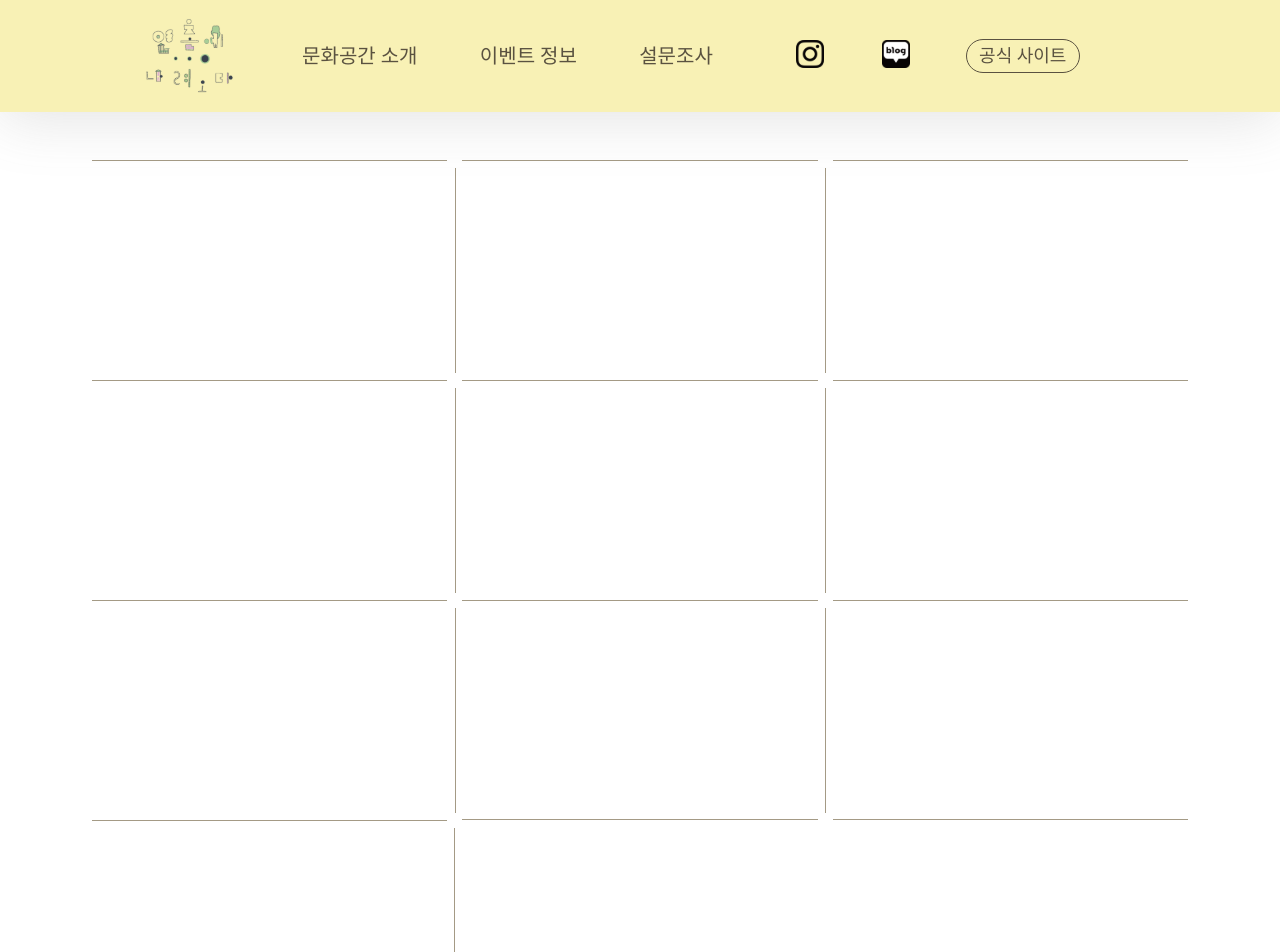
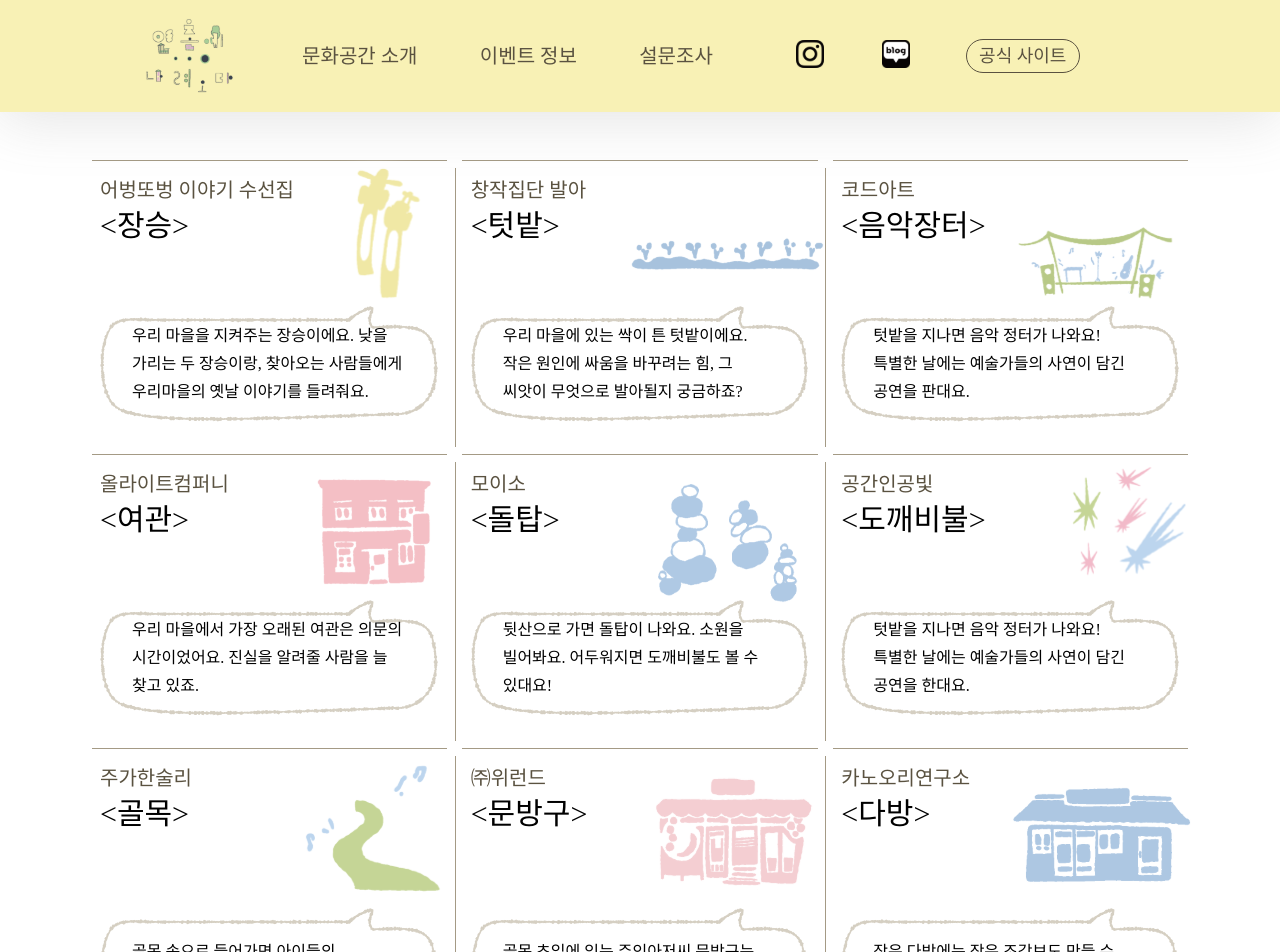
Before and after one commit to APPS-sookmyung/2025-INCHEON-SITE, a React (Vite) app: page /spaces in a window 1280 px wide. Shown: the top 952 px of the page. Built offline with nearby package versions, Linux system fonts and the light colour scheme; a web font is replaced by a local one.

Commit message:
#56 feat: 장소 데이터 파일 이미지 추가 및 목록 페이지  업데이트

```diff
--- a/src/data/places.js
+++ b/src/data/places.js
@@ -1,88 +1,155 @@
+import jangseungImg from '@/assets/svg/space-jangseung.svg';
+import teotbatImg from '@/assets/svg/space-teotbat.svg';
+import eumakjangteoImg from '@/assets/svg/space-eumakjangteo.svg';
+import yeogwanImg from '@/assets/svg/space-yeogwan.svg';
+import doltapImg from '@/assets/svg/space-doltap.svg';
+import dokkaebibulImg from '@/assets/svg/space-dokkaebibul.svg';
+import munbangguImg from '@/assets/svg/space-munbanggu.svg';
+import dabangImg from '@/assets/svg/space-dabang.svg';
+import bangatganImg from '@/assets/svg/space-bangatgan.svg';
+import golmokImg from '@/assets/svg/space-golmok.svg';
+
 export const PLACES = [
   {
     id: 'jangseung',
     subtitle: '어벙또벙 이야기 수선집',
-    title: '장승',
+    title: '<장승>',
     content:
       '우리 마을을 지켜주는 장승이에요. 낮을 가리는 두 장승이랑, 찾아오는 사람들에게 우리마을의 옛날 이야기를 들려줘요.',
-    image: '@/assets/svg/space-jangseung.svg',
+    image: jangseungImg,
     hoverBgColor: 'var(--color-primary-4)',
+    hoverTitle: '< 어벙대장군과 또벙여장군이 들려주는 전설들을 만나보세요! >',
+    hoverContent:
+      '이야기가 모이고 만들어지는 이야기 수선집\n... 더보기',
+    time: '13:00 -18:00',
+    address: '인천 동구 송림로 16, 2층',
   },
   {
     id: 'teotbat',
     subtitle: '창작집단 발아',
-    title: '텃밭',
+    title: '<텃밭>',
     content:
       '우리 마을에 있는 싹이 튼 텃밭이에요. 작은 원인에 싸움을 바꾸려는 힘, 그 씨앗이 무엇으로 발아될지 궁금하죠?',
-    image: '@/assets/svg/space-teotbat.svg',
+    image: teotbatImg,
     hoverBgColor: 'var(--color-primary-3)',
+    hoverTitle: '< 읽고, 쓰고, 심고, 돌보는 작은 여정에 당신을 초대합니다. > ',
+    hoverContent:
+      '창작 도서관의 희곡을 읽으며 휴식을 가집니다. 차분하고 안전한\n... 더보기',
+    time: '12:00 -18:00',
+    address: '인천 중구 참외전로 27번길 2, 2층',
   },
   {
     id: 'eumakjangteo',
     subtitle: '코드아트',
-    title: '음악장터',
+    title: '<음악장터>',
     content:
       '텃밭을 지나면 음악 정터가 나와요! 특별한 날에는 예술가들의 사연이 담긴 공연을 판대요.',
-    image: '@/assets/svg/space-eumakjangteo.svg',
+    image: eumakjangteoImg,
     hoverBgColor: 'var(--color-primary-1)',
+    hoverTitle:
+      '< 예술과 물건, 사연이 어우러진 특별한 공간으로 여러분을 초대합니다 >',
+    hoverContent:
+      '예술가들이 가져온 물건에 대한 사연을 음악, 영상과 같이 다양한\n... 더보기',
+    time: '11월 14, 21일 18:00-22:00 / 15일, 22일 14:00-18:00',
+    address: '코드스페이스 (인천 미추홀구 주안로 78, 3층)',
   },
   {
     id: 'yeogwan',
     subtitle: '올라이트컴퍼니',
-    title: '여관',
+    title: '<여관>',
     content:
       '우리 마을에서 가장 오래된 여관은 의문의 시간이었어요. 진실을 알려줄 사람을 늘 찾고 있죠.',
-    image: '@/assets/svg/space-yeogwan.svg',
+    image: yeogwanImg,
     hoverBgColor: 'var(--color-primary-2)',
+    hoverTitle:
+      '< 오래된 여관에 남겨진 의문의 사건. 단서와 목격담을 따라, 숨겨진 진실을 밝혀내세요.>',
+    hoverContent:
+      '<여관괴담〉은 시골의 오래된 여관을 배경으로 펼쳐지는 짧고\n... 더보기',
+    time: '12:00-18:00',
+    address: '인천 중구 참외전로 27번길 2, 2층',
   },
   {
     id: 'doltap',
     subtitle: '모이소',
-    title: '돌탑',
+    title: '<돌탑>',
     content:
       '뒷산으로 가면 돌탑이 나와요. 소원을 빌어봐요. 어두워지면 도깨비불도 볼 수 있대요!',
-    image: '@/assets/svg/space-doltap.svg',
+    image: doltapImg,
     hoverBgColor: 'var(--color-primary-3)',
+    hoverTitle: '< 도심을 거닐다 나오는 돌탑을 잠시 바라보고 가세요! >',
+    hoverContent:
+      '프로젝트 스페이스 코스모스에서 진행되는 관객참여형 공공미술\n... 더보기',
+    time: '12:00 - 18:00',
+    address: '인천 중구 우현로 67번길 13, 2층',
   },
   {
     id: 'dokkaebibul',
-    subtitle: '',
-    title: '도깨비불',
+    subtitle: '공간인공빛',
+    title: '<도깨비불>',
     content:
       '텃밭을 지나면 음악 정터가 나와요! 특별한 날에는 예술가들의 사연이 담긴 공연을 한대요.',
-    image: '@/assets/svg/space-dokkaebibul.svg',
+    image: dokkaebibulImg,
     hoverBgColor: 'var(--color-primary-2)',
+    hoverTitle: '< 창문 너머로, 공간들이 간직한 이야기가 흘러나온다 >',
+    hoverContent:
+      '해가 지고 어둑해지면 2층의 공간 인공빛 창문에서 빛이 어른거립\n... 더보기',
+    time: '19:30 - 23:00',
+    address: '인천 중구 신포로 31번길 6, 2층',
   },
   {
     id: 'golmok',
     subtitle: '주가한술리',
-    title: '골목',
+    title: '<골목>',
     content: '골목 속으로 들어가면 아이들의 놀이소리와 음악소리가 크게 들려요.',
-    image: '@/assets/svg/space-golmok.svg',
+    image: golmokImg,
     hoverBgColor: 'var(--color-primary-1)',
+    hoverTitle:
+      '< 아련한 기억 속의 소리들이 눈 앞에 펼쳐지는 새로운 추억 여행의 방식 >',
+    hoverContent:
+      '시골 마을의 풍경과 소리를 주제로, ‘보는’ 영상과 더불어, 듣고,\n... 더보기',
+    time: '11월14일, 11월21일 19:00~20:00 / 11월15일, 11월22일 15:00~16:00 \n(정시 1차 공연 시작, 30분 2차 공연 시작)',
+    address: '인천 미추홀구 소성로 285 지하',
   },
   {
     id: 'munbanggu',
     subtitle: '㈜위런드',
-    title: '문방구',
+    title: '<문방구>',
     content: '골목 초입에 있는 주인아저씨 문방구는 아이들의 놀이터예요.',
-    image: '@/assets/svg/space-munbanggu.svg',
+    image: munbangguImg,
     hoverBgColor: 'var(--color-primary-2)',
+    hoverTitle:
+      '< 문방구’는 세대와 세대를 잇는 추억의 공간이자, 놀이와 창의력이 시작되는 작은 우주입니다. >',
+    hoverContent:
+      '본 전시는 문방구의 향수와 즐거움을 현대적으로 재해석하여,\n... 더보기',
+    time: '14:00 -16:00',
+    address: '인천시 미추홀구 석정로375번길 23',
   },
   {
     id: 'dabang',
     subtitle: '카노오리연구소',
-    title: '다방',
+    title: '<다방>',
     content: '작은 다방에는 작은 조각보도 만들 수 있어요.',
-    image: '@/assets/svg/space-dabang.svg',
+    image: dabangImg,
     hoverBgColor: 'var(--color-primary-3)',
+    hoverTitle:
+      '< 오래된 골목 위 작은 다방에서 당신의 상상도 살며시 놓아두고 가세요. >',
+    hoverContent:
+      '다방처럼 꾸며진 공간에서는 앉아 차를 마시듯 쉬어가며, 직접\n... 더보기',
+    time: '11:00 -18:00',
+    address: '인천 중구 자유공원로 5, 빽다방 3층',
   },
   {
     id: 'bangatgan',
     subtitle: '몽예루틴',
-    title: '방앗간',
+    title: '<방앗간>',
     content: '골목에는 유명한 방앗간이 있는데 손님이 담긴 이야기가 펼쳐져요.',
-    image: '@/assets/svg/space-bangatgan.svg',
+    image: bangatganImg,
     hoverBgColor: 'var(--color-primary-4)',
+    hoverTitle:
+      '< 바다의 기억, 땅의 순간, 하늘의 시간 >\n<토양이 전시의 소재로 그리고 테마로 변화하는 새로운 순간을 경험해 보세요.>',
+    hoverContent:
+      '임시공간과 함께 하는 이번 프로젝트는 ‘바다의 기억, 땅의 순간,\n... 더보기',
+    time: '11월 5일-11월 29일(12:00-18:00)\n오픈 토크: 11월 22일(금) 오후 2시',
+    address: '인천 중구 신포로23번길 43',
   },
 ];
--- a/src/pages/SpaceListPage.jsx
+++ b/src/pages/SpaceListPage.jsx
@@ -1,6 +1,8 @@
 import {useEffect, useState} from 'react';
 import {useNavigate} from 'react-router-dom';
 import {PLACES} from '../data/places';
+import PlaceCardDefault from '@/components/cards/PlaceCardDefault';
+import PlaceCardHover from '@/components/cards/PlaceCardHover';
 
 // className 유틸리티 함수
 const cx = (...classes) => classes.filter(Boolean).join(' ');
@@ -59,24 +61,41 @@ const ListPage = () => {
 };
 
 // 카드
-function Card({isFirstCol, isLastRow, isLastInColumn, isIncompleteLastRow}) {
+function Card({
+  place,
+  isFirstCol,
+  isLastRow,
+  isLastInColumn,
+  isIncompleteLastRow,
+}) {
   const navigate = useNavigate();
+
+  if (!place) return null;
+
+  const handleClick = () => {
+    if (place.id) {
+      navigate(`/spaces/${place.id}`);
+    }
+  };
+
   return (
     <article
-      onClick={() => navigate(`4`)} // 카드 컴포넌트 클릭 시 spaces/4로 이동
+      onClick={handleClick}
       className={cx(
-        'relative isolate overflow-hidden',
-        'min-h-[220px] group transition-colors'
+        'relative isolate cursor-pointer transition-all duration-500',
+        'min-h-[294px] overflow-visible group'
       )}>
-      {/* 배경 이미지 */}
-      <div
-        aria-hidden
-        className='absolute inset-0 z-0 bg-center bg-cover opacity-0 transition-opacity duration-500 ease-out group-hover:opacity-100 rounded-[10px]'
-      />
-      <div
-        aria-hidden
-        className='absolute inset-0 z-0 opacity-0 group-hover:opacity-100 transition-opacity duration-500 bg-[linear-gradient(to_top,rgba(0,0,0,.45),rgba(0,0,0,.1),transparent)] rounded-[10px]'
-      />
+      {/* 호버 시 배경 색상 */}
+      {place.hoverBgColor && (
+        <div
+          className='absolute inset-0 opacity-0 transition-opacity duration-500 ease-out group-hover:opacity-100 rounded-[20px]'
+          style={{
+            backgroundColor: place.hoverBgColor,
+          }}
+        />
+      )}
+
+      {/* 그리드 라인 */}
       <div className='pointer-events-none absolute inset-0'>
         {/* 모든 카드에 상단선 */}
         <div className='absolute top-0 h-px bg-type-body left-[7.5px] right-[7.5px]' />
@@ -93,6 +112,12 @@ function Card({isFirstCol, isLastRow, isLastInColumn, isIncompleteLastRow}) {
           <div className='absolute right-0 w-px bg-type-body top-[7.5px] bottom-[7.5px]' />
         )}
       </div>
+
+      {/* 호버 전 상태 */}
+      <PlaceCardDefault place={place} />
+
+      {/* 호버 후 상태 */}
+      <PlaceCardHover place={place} />
     </article>
   );
 }
```
